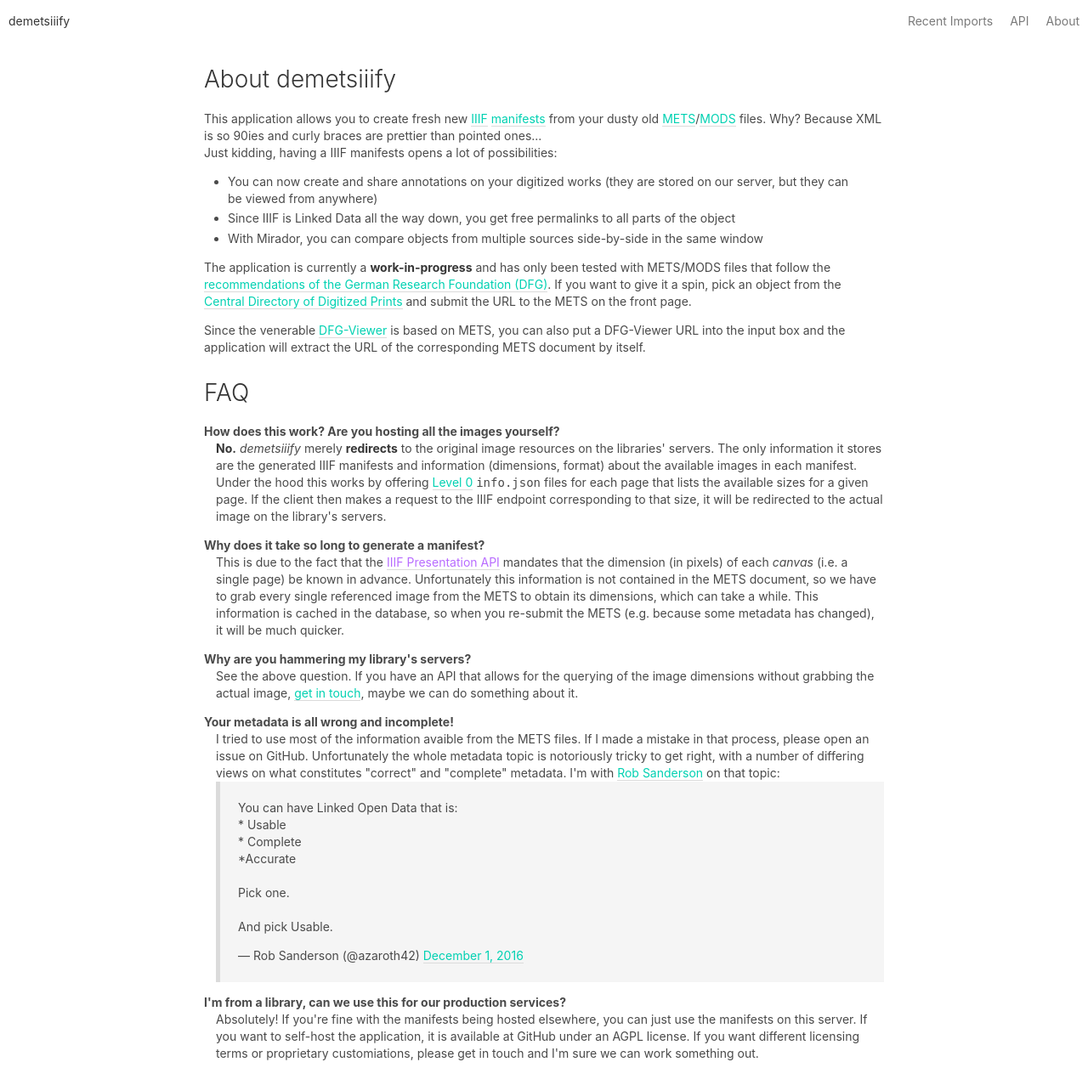
After one commit to jbaiter/demetsiiify, a Flask app: page /about in a window 1280 px wide. The commit adds this page. Shown: the whole page at 85% size. Run offline with Flask 2, Linux system fonts and the light colour scheme; some libraries are stand-ins or nearby versions.

Commit message:
Add documentation

```diff
--- a/demetsiiify/mets.py
+++ b/demetsiiify/mets.py
@@ -143,6 +143,8 @@
             # multi-volume work
             title_elems = [self._findall(
                 ".//mods:relatedItem[@type='host']/mods:titleInfo")[0]]
+        # TODO: Use information from table of contents to find out about
+        #       titles of multi-volume work
         titles = [self._parse_title(e) for e in title_elems]
         part_number = self._findtext(".//mods:part/mods:detail/mods:number")
         if part_number:
--- a/requirements.txt
+++ b/requirements.txt
@@ -2,6 +2,7 @@
 Flask
 Flask-SQLAlchemy
 Flask-Script
+flask-autodoc
 gevent
 gunicorn
 
--- a/static/css/style.css
+++ b/static/css/style.css
@@ -116,3 +116,42 @@
 .mets-control input {
   flex: 1;
 }
+
+.faq dt {
+  font-weight: bold;
+}
+
+.faq dd {
+  margin-left: 1em;
+  margin-bottom: 1em;
+}
+
+.faq section {
+  margin-top: 2em;
+}
+
+.container:not(.recent-manifests) {
+  max-width: 800px;
+}
+
+.api-docs p:not(:last-child) {
+  margin-bottom: 0.25em;
+}
+
+.api-docs .mapping {
+  margin-bottom: 1em;
+}
+
+.api-docs .rule>h3 {
+  display: inline-block;
+  margin-bottom: 0.25em;
+}
+
+.api-docs .methods {
+  display: inline-block;
+  margin-left: 1em;
+}
+
+.methods tt:not(:last-child):after, .methods a:not(:last-child):after {
+  content: ',';
+}
--- a/static/js/import.js
+++ b/static/js/import.js
@@ -376,7 +376,7 @@
           <input type="checkbox" class="is-hidden" id="nav-toggle-state" />
           <div class="nav-right nav-menu">
             <a class="nav-item" href="/recent">Recent Imports</a>
-            <a class="nav-item" href="/api-docs">API</a>
+            <a class="nav-item" href="/apidocs">API</a>
             <a class="nav-item" href="/about">About</a>
           </div>
         </nav>
--- /dev/null
+++ b/templates/about.html
@@ -0,0 +1,109 @@
+{% extends "base.html" %}
+
+{% block title %}About demetsiiify{% endblock %}
+
+{% block content %}
+<div class="container content faq">
+  <section>
+    <h1>About demetsiiify</h1>
+    <p>
+      This application allows you to create fresh new
+      <a href="http://iiif.io">IIIF</a>
+      <a href="http://iiif.io/api/presentation/2.1/">manifests</a> from
+      your dusty old
+      <a href="http://www.loc.gov/standards/mets/">METS</a>/<a href="http://www.loc.gov/standards/mods/">MODS</a> files.
+      Why? Because XML is so 90ies and curly braces are prettier than pointed ones...<br>
+      Just kidding, having a IIIF manifests opens a lot of possibilities:
+    </p>
+    <ul>
+      <li>You can now create and share annotations on your digitized works
+          (they are stored on our server, but they can be viewed from anywhere)</li>
+      <li>Since IIIF is Linked Data all the way down, you get free permalinks
+          to all parts of the object</li>
+      <li>With Mirador, you can compare objects from multiple sources
+          side-by-side in the same window</li>
+    </ul>
+    <p>
+      The application is currently a <strong>work-in-progress</strong> and has only been
+      tested with METS/MODS files that follow the <a
+      href="http://dfg-viewer.de/profil-der-metadaten/">recommendations of
+      the German Research Foundation (DFG)</a>. If you want to give it a spin,
+      pick an object from the <a href="http://zvdd.de">Central Directory of
+      Digitized Prints</a> and submit the URL to the METS on the front page.
+    </p>
+    <p>
+      Since the venerable <a href="http://dfg-viewer.de">DFG-Viewer</a>
+      is based on METS, you can also put a DFG-Viewer URL into the input box
+      and the application will extract the URL of the corresponding METS
+      document by itself.
+    </p>
+  </section>
+  <section>
+    <h1>FAQ</h1>
+    <dl>
+      <dt>How does this work? Are you hosting all the images yourself?</dt>
+      <dd>
+        <strong>No.</strong> <em>demetsiiify</em> merely <strong>redirects</strong>
+        to the original image resources on the libraries' servers. The only
+        information it stores are the generated IIIF manifests and information
+        (dimensions, format) about the available images in each manifest.
+        Under the hood this works by offering <a href="TODO">Level 0</a>
+        <tt>info.json</tt> files for each page that lists the available sizes
+        for a given page. If the client then makes a request to the IIIF endpoint
+        corresponding to that size, it will be redirected to the actual image
+        on the library's servers.
+      </dd>
+      <dt>Why does it take so long to generate a manifest?</dt>
+      <dd>
+        This is due to the fact that the <a href="">IIIF Presentation API</a>
+        mandates that the dimension (in pixels) of each <em>canvas</em> (i.e.
+        a single page) be known in advance. Unfortunately this information is
+        not contained in the METS document, so we have to grab every single
+        referenced image from the METS to obtain its dimensions, which can
+        take a while. This information is cached in the database, so when
+        you re-submit the METS (e.g. because some metadata has changed),
+        it will be much quicker.
+      </dd>
+      <dt>Why are you hammering my library's servers?</dt>
+      <dd>
+        See the above question. If you have an API that allows for the querying
+        of the image dimensions without grabbing the actual image,
+        <a href="mailto:johannes.baiter@gmail.com">get in touch</a>, maybe
+        we can do something about it.
+      </dd>
+      <dt>Your metadata is all wrong and incomplete!</dt>
+      <dd>
+        I tried to use most of the information avaible from the METS files.
+        If I made a mistake in that process, please open an issue on GitHub.
+        Unfortunately the whole metadata topic is notoriously tricky to get
+        right, with a number of differing views on what constitutes "correct"
+        and "complete" metadata. I'm with <a href="TODO">Rob Sanderson</a>
+        on that topic:
+        <blockquote class="twitter-tweet" data-lang="en">
+          <p lang="en" dir="ltr">
+            You can have Linked Open Data that is:<br>
+            * Usable<br>
+            * Complete<br>
+            *Accurate<br><br>
+            Pick one.<br><br>
+            And pick Usable.
+          </p>
+          &mdash; Rob Sanderson (@azaroth42)
+          <a href="https://twitter.com/azaroth42/status/804132088450465792">December 1, 2016</a>
+        </blockquote>
+      </dd>
+      <dt>I'm from a library, can we use this for our production services?</dt>
+      <dd>
+        Absolutely! If you're fine with the manifests being hosted elsewhere,
+        you can just use the manifests on this server. If you want to self-host
+        the application, it is available at GitHub under an AGPL license. If you
+        want different licensing terms or proprietary customiations, please get
+        in touch and I'm sure we can work something out.
+      </dd>
+    </dl>
+</div>
+{% endblock %}
+
+{% block footer %}
+<script async src="//platform.twitter.com/widgets.js" charset="utf-8"></script>
+{% endblock %}
--- a/templates/base.html
+++ b/templates/base.html
@@ -23,9 +23,21 @@
           demetsiiify
         </a>
       </div>
+
+      <!-- This is a a hacky way to get the navbar toggle on mobile without
+            using JavaScript: Make the display dependent on the state of
+            the hidden checkbox. Clicking the label also changes the state
+            of the checkbox, allowing this trick to work -->
+      <label class="nav-toggle" for="nav-toggle-state">
+        <span></span>
+        <span></span>
+        <span></span>
+      </label>
+      <input type="checkbox" class="is-hidden" id="nav-toggle-state" />
+
       <div class="nav-right nav-menu">
         <a class="nav-item" href="/recent">Recent Imports</a>
-        <a class="nav-item" href="/api-docs">API</a>
+        <a class="nav-item" href="/apidocs">API</a>
         <a class="nav-item" href="/about">About</a>
       </div>
     </nav>
--- a/templates/index.html
+++ b/templates/index.html
@@ -30,7 +30,7 @@
 
         <div class="nav-right nav-menu">
           <a class="nav-item" href="/recent">Recent Imports</a>
-          <a class="nav-item" href="/api-docs">API</a>
+          <a class="nav-item" href="/apidocs">API</a>
           <a class="nav-item" href="/about">About</a>
         </div>
       </nav>
```
Also changed, not shown: demetsiiify/blueprints.py (+80 -1 lines), templates/apidocs.html (added, +46 -0 lines).
